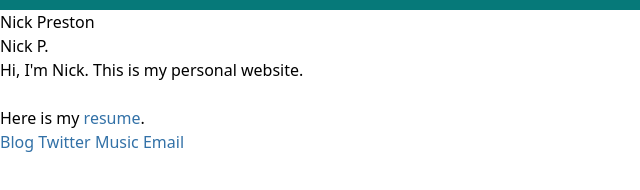
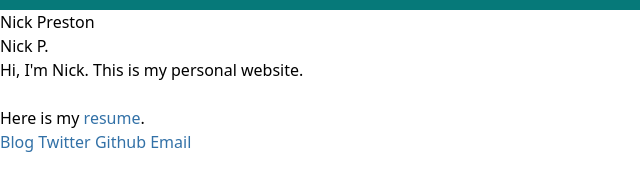
Before and after one commit to npgy/np.gy, an Eleventy site: page index.njk in a window 1280 px wide. Shown: the full height of the page, 0-640 px from the left. Built offline with nearby package versions, Linux system fonts and the light colour scheme; Eleventy itself is replaced by a stand-in of ours; files that its build step writes are made by us from their sources.

Commit message:
Changed social links

```diff
--- a/index.njk
+++ b/index.njk
@@ -16,6 +16,6 @@
 <div class="py-12 flex flex-col sm:flex-row items-center justify-between link lg:mx-72 md:text-xl md:mx-36 sm:mx-24 mx-4">
     <a href="#">Blog</a>
     <a target="_blank" href="https://twitter.com/npgy_">Twitter</a>
-    <a target="_blank" href="https://soundcloud.com/npgy">Music</a>
+    <a target="_blank" href="https://github.com/npgy">Github</a>
     <a target="_blank" href="mailto:me@np.gy">Email</a>
 </div>
```
